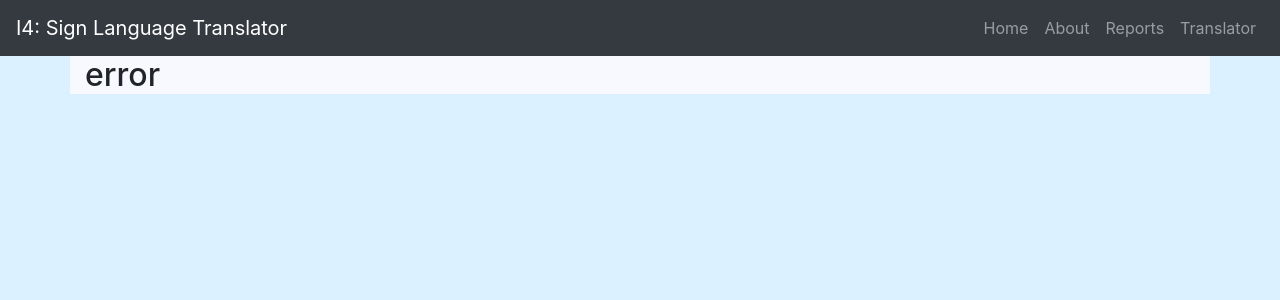
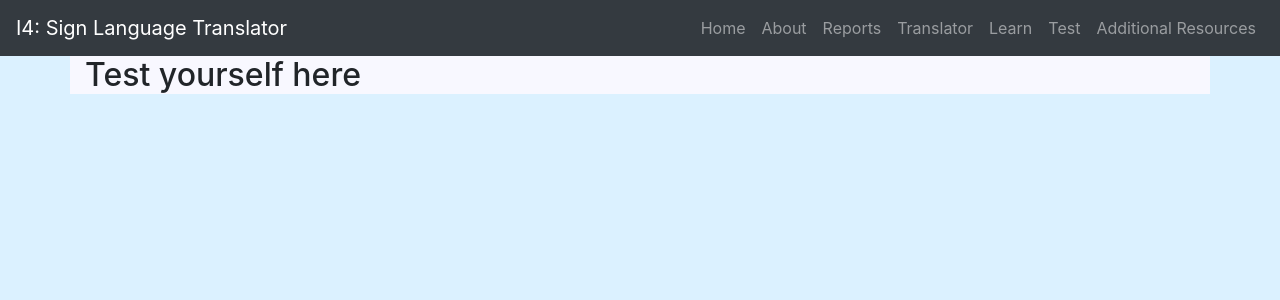
Before and after one commit to musarafik/glove_web_app, a React (Create React App) app in the folder frontend/: page /test in a window 1280 px wide. Shown: the top 300 px of the page. Built offline with nearby package versions, Linux system fonts and the light colour scheme.

Commit message:
added new page skeletons

```diff
--- a/frontend/src/App.js
+++ b/frontend/src/App.js
@@ -1,7 +1,7 @@
 import React from 'react';
 import './App.css';
 import {BrowserRouter as Router, Route, Switch} from 'react-router-dom';
-import {Home, About, Reports, Translator, NoMatch} from './pages/index';
+import {Home, About, Reports, Translator, NoMatch, Learn, Test, AdditionalResources} from './pages/index';
 import {Layout, NavigationBar} from  './components/index';
 
 function App() {
@@ -15,6 +15,9 @@ function App() {
             <Route path="/about" component={About}/>
             <Route path="/reports" component={Reports}/>
             <Route path="/translator" component={Translator}/>
+            <Route path="/learn" component={Learn}/>
+            <Route path="/test" component={Test}/>
+            <Route path="/additionalResources" component={AdditionalResources}/>
             <Route component={NoMatch}/>
           </Switch>
         </Router>
--- a/frontend/src/components/NavigationBar.js
+++ b/frontend/src/components/NavigationBar.js
@@ -28,6 +28,9 @@ const NavigationBar = () =>(
                     <Nav.Item><Nav.Link href="/about">About</Nav.Link></Nav.Item>
                     <Nav.Item><Nav.Link href="/reports">Reports</Nav.Link></Nav.Item>
                     <Nav.Item><Nav.Link href="/translator">Translator</Nav.Link></Nav.Item>
+                    <Nav.Item><Nav.Link href="/learn">Learn</Nav.Link></Nav.Item>
+                    <Nav.Item><Nav.Link href="/test">Test</Nav.Link></Nav.Item>
+                    <Nav.Item><Nav.Link href="/additionalResources">Additional Resources</Nav.Link></Nav.Item>
                 </Nav>
             </Navbar.Collapse>
         </Navbar>
--- /dev/null
+++ b/frontend/src/pages/AdditionalResources.js
@@ -0,0 +1,9 @@
+import React from 'react';
+
+const AdditionalResources = () =>(
+    <div>
+        <h2>Here are additional resources about American Sign Language</h2>
+    </div>
+)
+
+export default AdditionalResources;
--- /dev/null
+++ b/frontend/src/pages/Learn.js
@@ -0,0 +1,9 @@
+import React from 'react';
+
+const Learn = () =>(
+    <div>
+        <h2>Learn signs here</h2>
+    </div>
+)
+
+export default Learn;
--- /dev/null
+++ b/frontend/src/pages/Test.js
@@ -0,0 +1,9 @@
+import React from 'react';
+
+const Test = () =>(
+    <div>
+        <h2>Test yourself here</h2>
+    </div>
+)
+
+export default Test;
```
Also changed, not shown: frontend/src/pages/index.js (+7 -1 lines).
